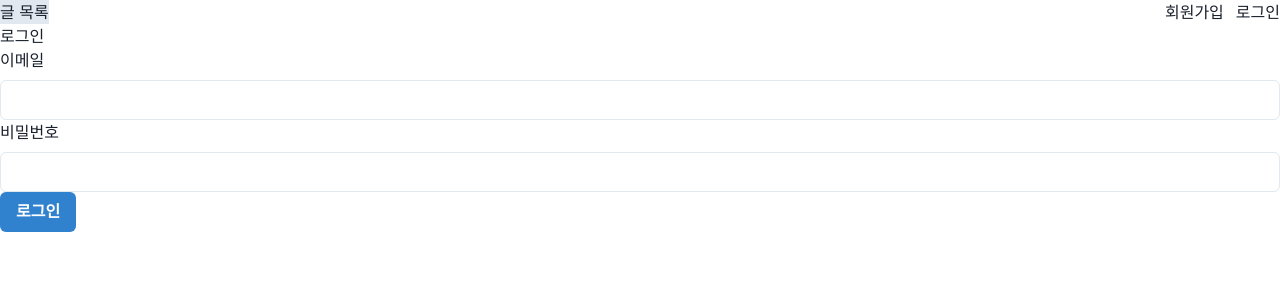
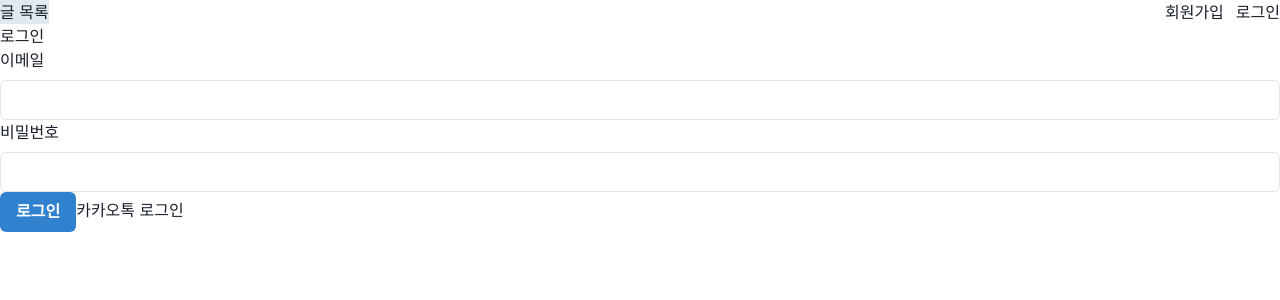
Before and after one commit to jnn-jnn1/prj2-practice-react, a React (Vite) app: page /login in a window 1280 px wide. Shown: the top 300 px of the page. Built offline with nearby package versions, Linux system fonts and the light colour scheme; no server answers.

Commit message:
카카오 로그인 링크 연결

```diff
--- a/package.json
+++ b/package.json
@@ -20,6 +20,7 @@
     "@fortawesome/free-solid-svg-icons": "^6.5.2",
     "@fortawesome/react-fontawesome": "^0.2.2",
     "axios": "^1.7.2",
+    "dotenv": "^16.4.5",
     "framer-motion": "^11.2.6",
     "jwt-decode": "^4.0.0",
     "prettier": "^3.2.5",
--- a/src/page/member/MemberLogin.jsx
+++ b/src/page/member/MemberLogin.jsx
@@ -17,6 +17,10 @@ export function MemberLogin() {
   const toast = useToast();
   const navigate = useNavigate();
   const account = useContext(LoginContext);
+  const [code, setCode] = useState("");
+
+  const kakaoId = import.meta.env.VITE_KAKAO_ID;
+  const kakaoUri = import.meta.env.VITE_KAKAO_URL;
 
   function handleLogin() {
     axios
@@ -66,6 +70,17 @@ export function MemberLogin() {
         <Button colorScheme={"blue"} onClick={handleLogin}>
           로그인
         </Button>
+        <a
+          href={
+            "https://kauth.kakao.com/oauth/authorize?client_id=" +
+            kakaoId +
+            "&redirect_uri=" +
+            kakaoUri +
+            "&response_type=code"
+          }
+        >
+          카카오톡 로그인
+        </a>
       </Box>
     </Box>
   );
```
Also changed, not shown: 2 other files (tests, documents, lock files or other folders).
